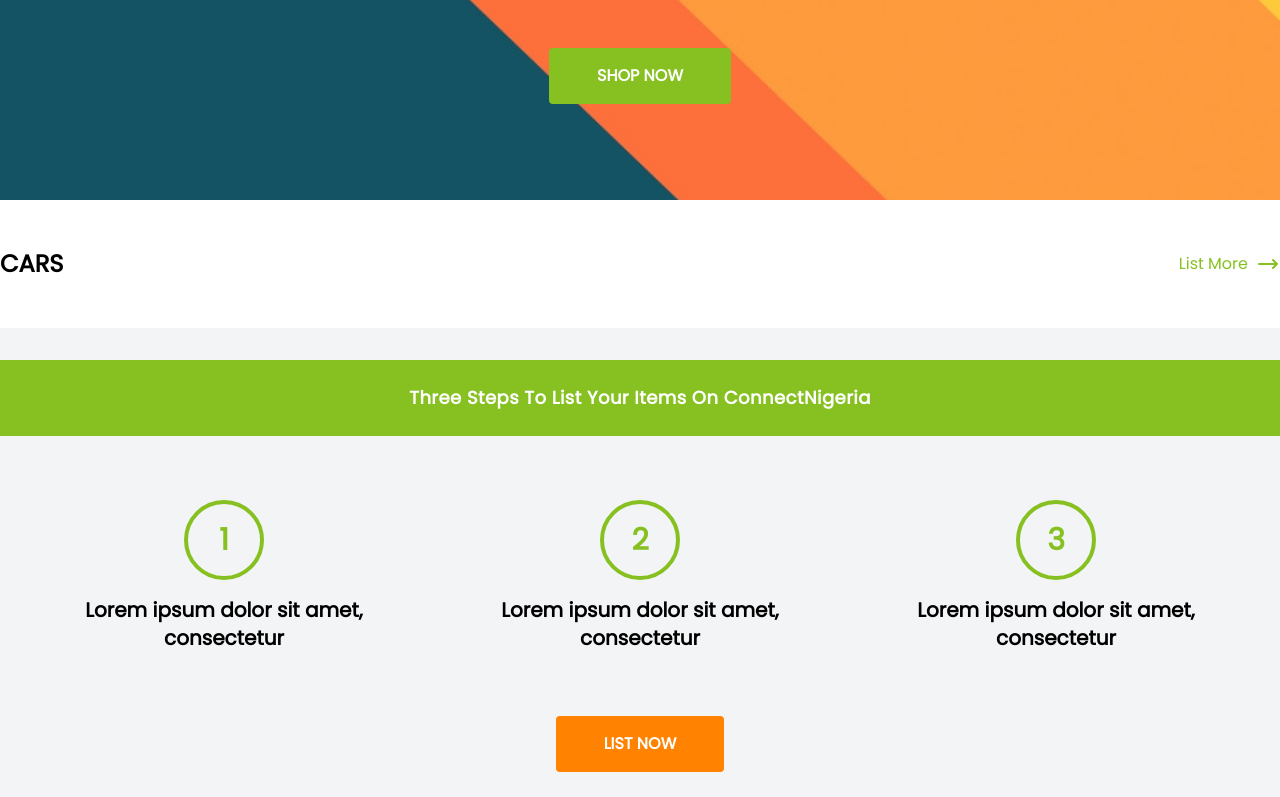
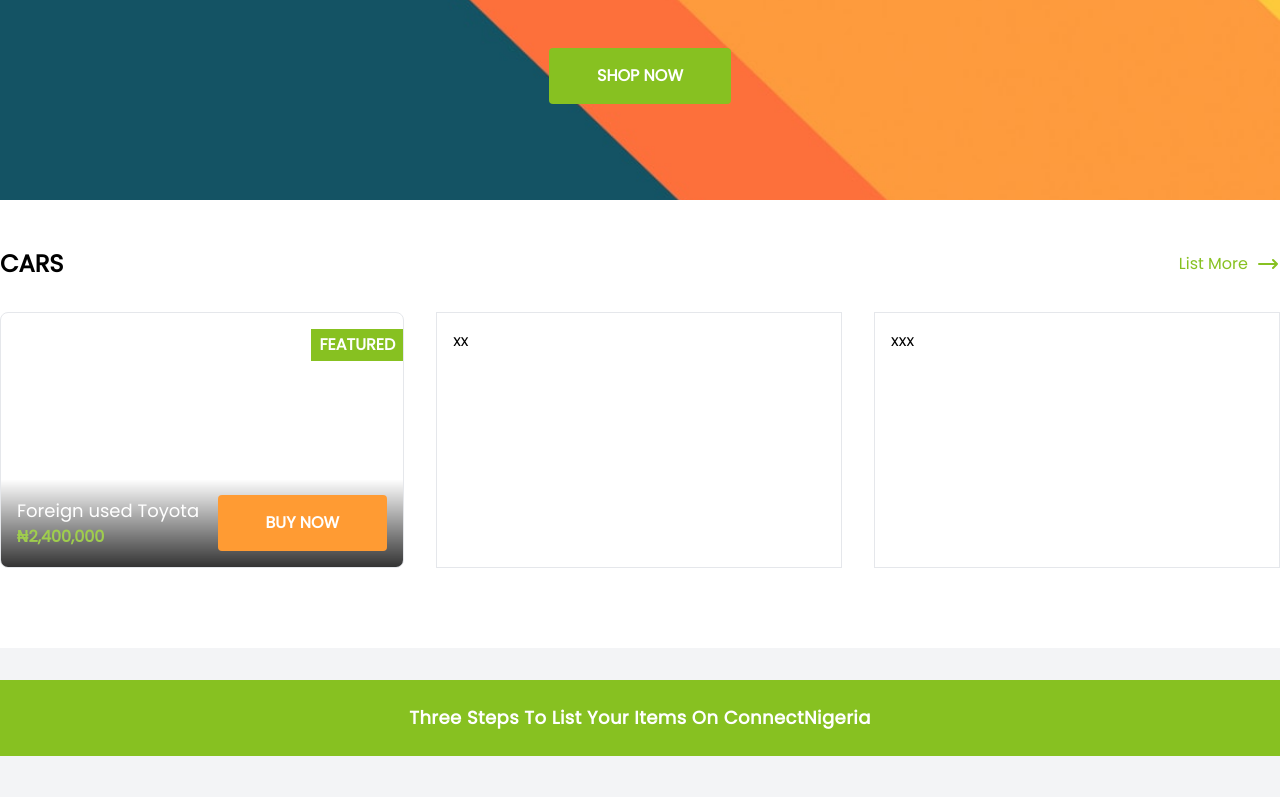
Before and after one commit to OgbeniHMMD/connect-nigeria, a Next.js app: page / in a window 1280 px wide. Shown: the part 600-1397 px from the top of the page. Built offline with nearby package versions, Linux system fonts and the light colour scheme.

Commit message:
Section Update

```diff
--- a/pages/index.tsx
+++ b/pages/index.tsx
@@ -1,6 +1,7 @@
 import Head from "next/head";
 import HomeHeroSection from "../components/homepage/HomeHeroSection";
 import HomeStepsListItems from "../components/homepage/HomeStepsListItems";
+import TheButton from "../components/_partials/TheButton";
 import TheFooter from "../components/_partials/TheFooter";
 import TheHeader from "../components/_partials/TheHeader";
 import TopNavigationBar from "../components/_partials/TopNavigationBar";
@@ -24,7 +25,7 @@ export default function HomePage() {
         <div className="container mx-auto">
           <nav className="flex justify-between items-center">
             <h2 className="font-bold text-lg uppercase lg:text-2xl">Cars</h2>
-            <a className="flex font-medium space-x-2 text-primary items-center">
+            <a className="flex font-medium space-x-2 text-primary items-center hover:underline">
               <div>List More</div>
               <svg
                 xmlns="http://www.w3.org/2000/svg"
@@ -42,7 +43,29 @@ export default function HomePage() {
               </svg>
             </a>
           </nav>
-          <div className="grid grid-cols-3 grid-colpy-8"></div>
+          <div className="flex space-x-8 py-8 justify-between">
+            <div className="border rounded-lg flex flex-col h-64 w-1/3 justify-between overflow-hidden">
+              <div className="text-right p-4 pr-0">
+                <button className="bg-primary font-bold text-white py-1 px-2 uppercase">
+                  featured
+                </button>
+              </div>
+              <div className="opacity-80">
+                <div className="bg-gradient-to-t from-black flex p-4 justify-between items-center">
+                  <div>
+                    <div className="font-medium pb-y text-lg text-white">
+                      Foreign used Toyota
+                    </div>
+                    <div className="font-bold text-primary"> ₦2,400,000</div>
+                  </div>
+                  <TheButton secondary={true}>buy now</TheButton>
+                </div>
+              </div>
+            </div>
+
+            <div className="border p-4 w-1/3">xx</div>
+            <div className="border p-4 w-1/3">xxx</div>
+          </div>
         </div>
       </section>
 
```
